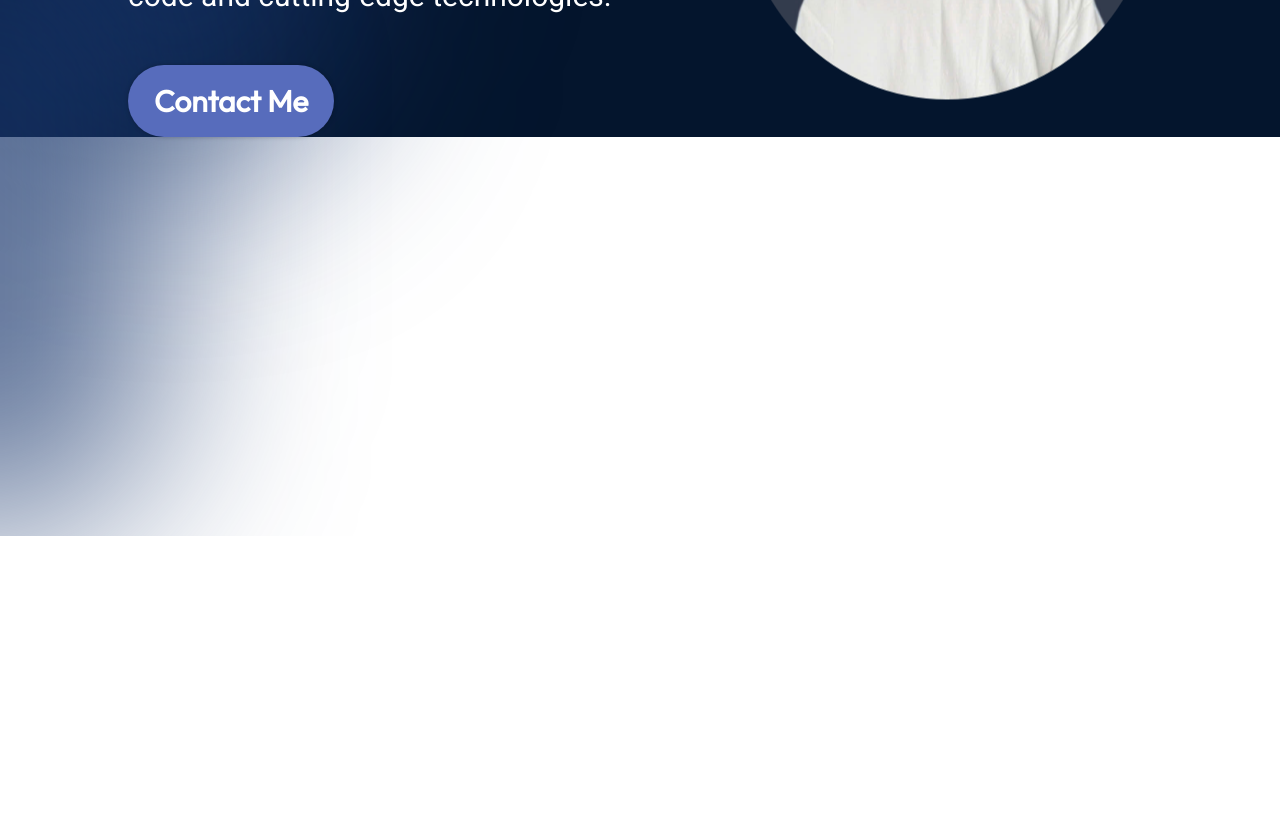
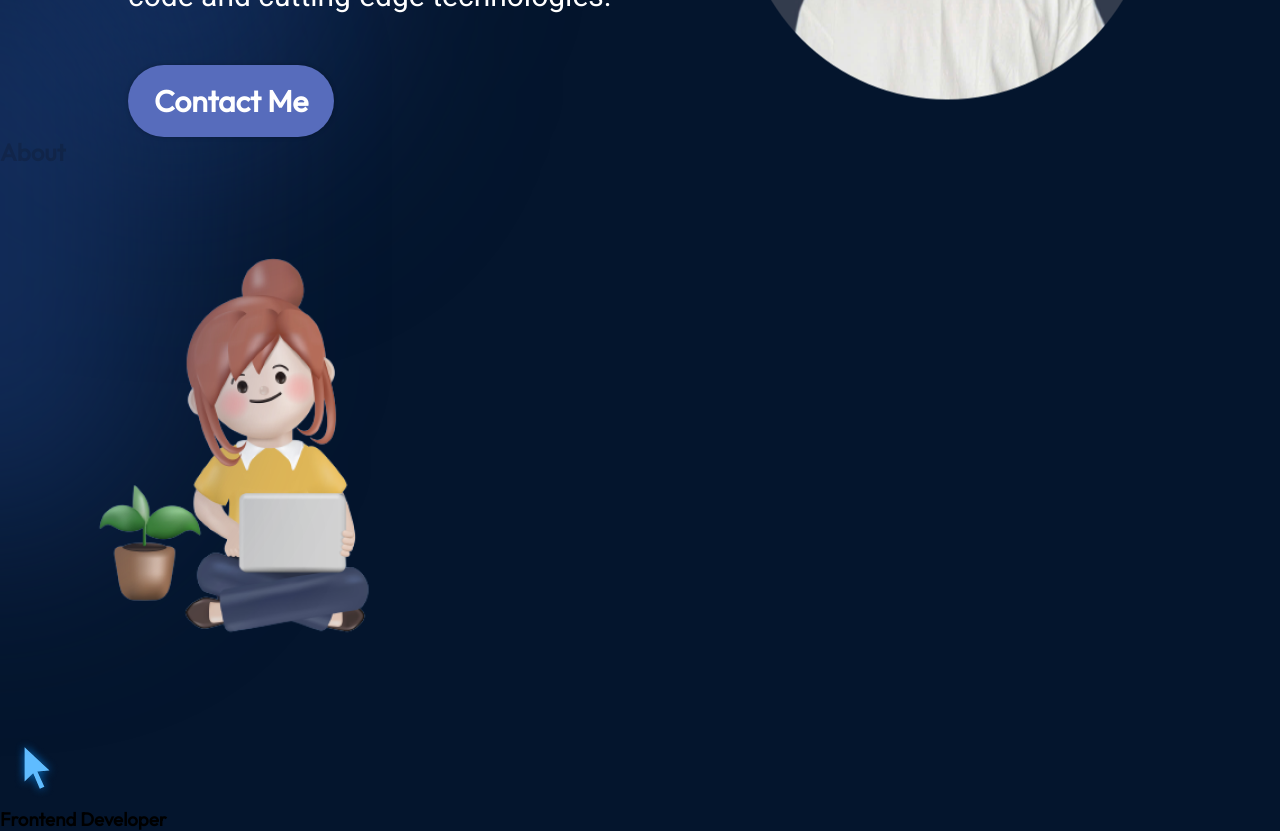
Before and after one commit to lehuubang-dev/Portfolio, a React (Vite) app: page / in a window 1280 px wide. Shown: the part 560-1391 px from the top of the page. Before the commit the page ends 1096 px from the top, so only its background shows below. Built offline with nearby package versions, Linux system fonts and the light colour scheme.

Commit message:
create(UI): About

```diff
--- a/src/App.jsx
+++ b/src/App.jsx
@@ -1,5 +1,6 @@
 
 import styles from './App.module.css';
+import { About } from './components/About/About';
 import { Hero } from './components/Hero/Hero';
 import { Navbar } from './components/Navbar/Navbar';
 
@@ -9,6 +10,7 @@ function App() {
   return <div className={styles.App}>
     <Navbar />
     <Hero />
+    <About />
   </div>
 }
 
--- /dev/null
+++ b/src/components/About/About.jsx
@@ -0,0 +1,30 @@
+import React from "react";
+import styles from "./About.module.css";
+
+export const About = () => {
+  return (
+    <section className={styles.container}>
+      <h2>About</h2>
+      <div>
+        <img
+          src="/assets/about/aboutImage.png"
+          alt="Me sitting with a laptop"
+          className={styles.heroImg}
+        />
+        <ul>
+          <li>
+            <img
+              src="/assets/about/cursorIcon.png"
+              alt="Cursor"
+              className={styles.heroImg}
+            />
+            <div>
+                <h3>Frontend Developer</h3>
+                <p></p>
+            </div>
+          </li>
+        </ul>
+      </div>
+    </section>
+  );
+};
```
Also changed, not shown: src/components/About/About.module.css (added).
